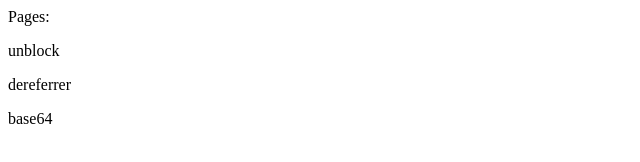
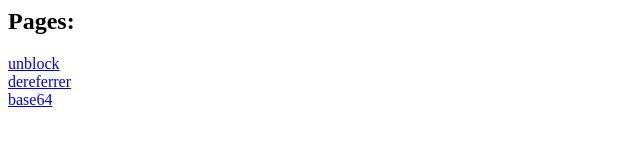
Before and after one commit to PMK2007/mks-stuff, a plain HTML site: page docs/index.html in a window 1280 px wide. Shown: the whole page, without its empty margins (0-640 px from the left). Drawn offline with Linux system fonts and the light colour scheme.

Commit message:
Update index.html

```diff
--- a/docs/index.html
+++ b/docs/index.html
@@ -1,4 +1,6 @@
-<p>Pages:</p>
-<p>unblock</p>
-<p>dereferrer</p>
-<p>base64</p>
+<h2>Pages:</h2>
+<a href="https://pmk2007.github.io/unblock">unblock</a>
+<br>
+<a href="https://pmk2007.github.io/dereferrer">dereferrer</a>
+<br>
+<a href="https://pmk2007.github.io/base64">base64</a>
```
